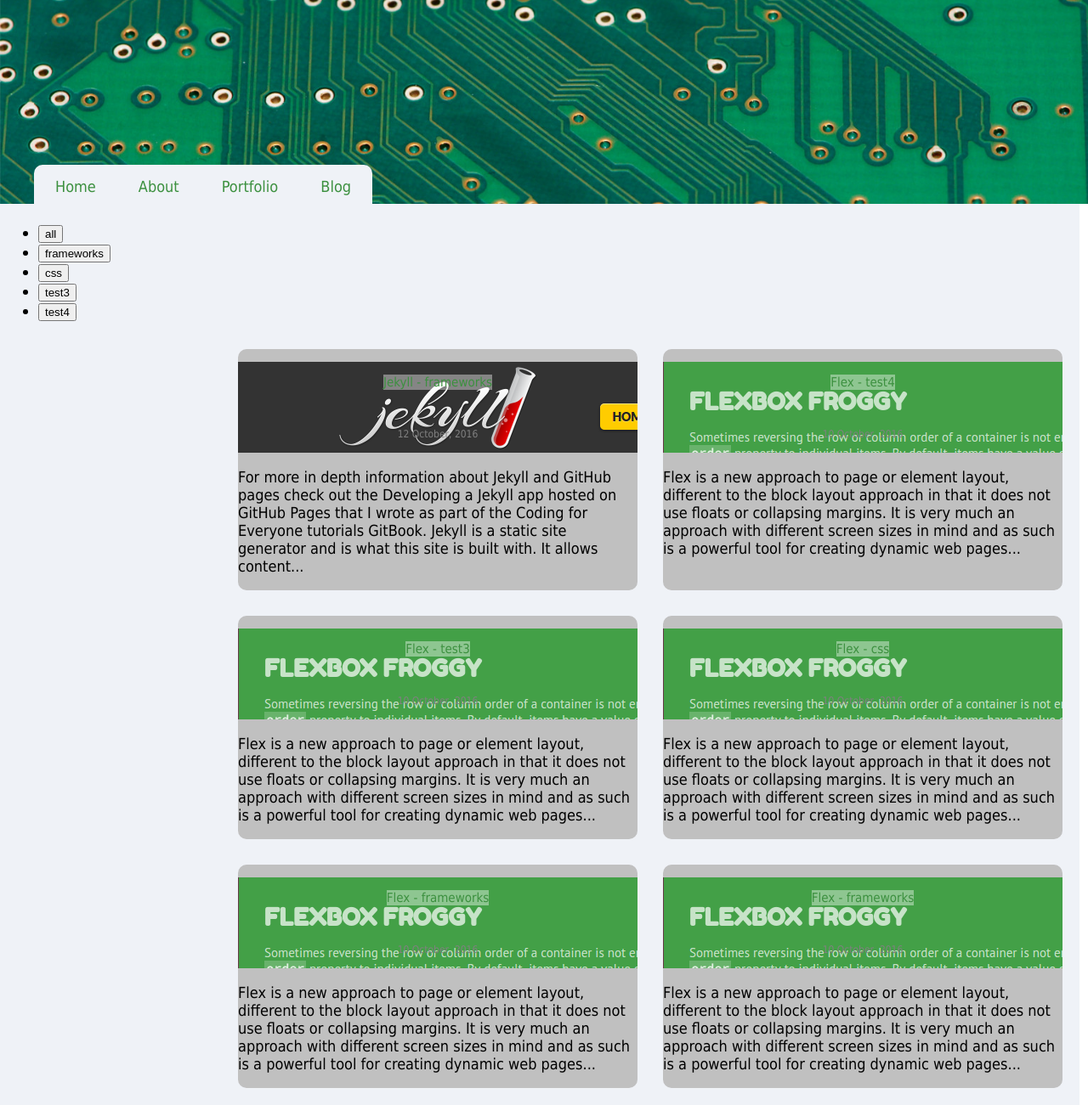
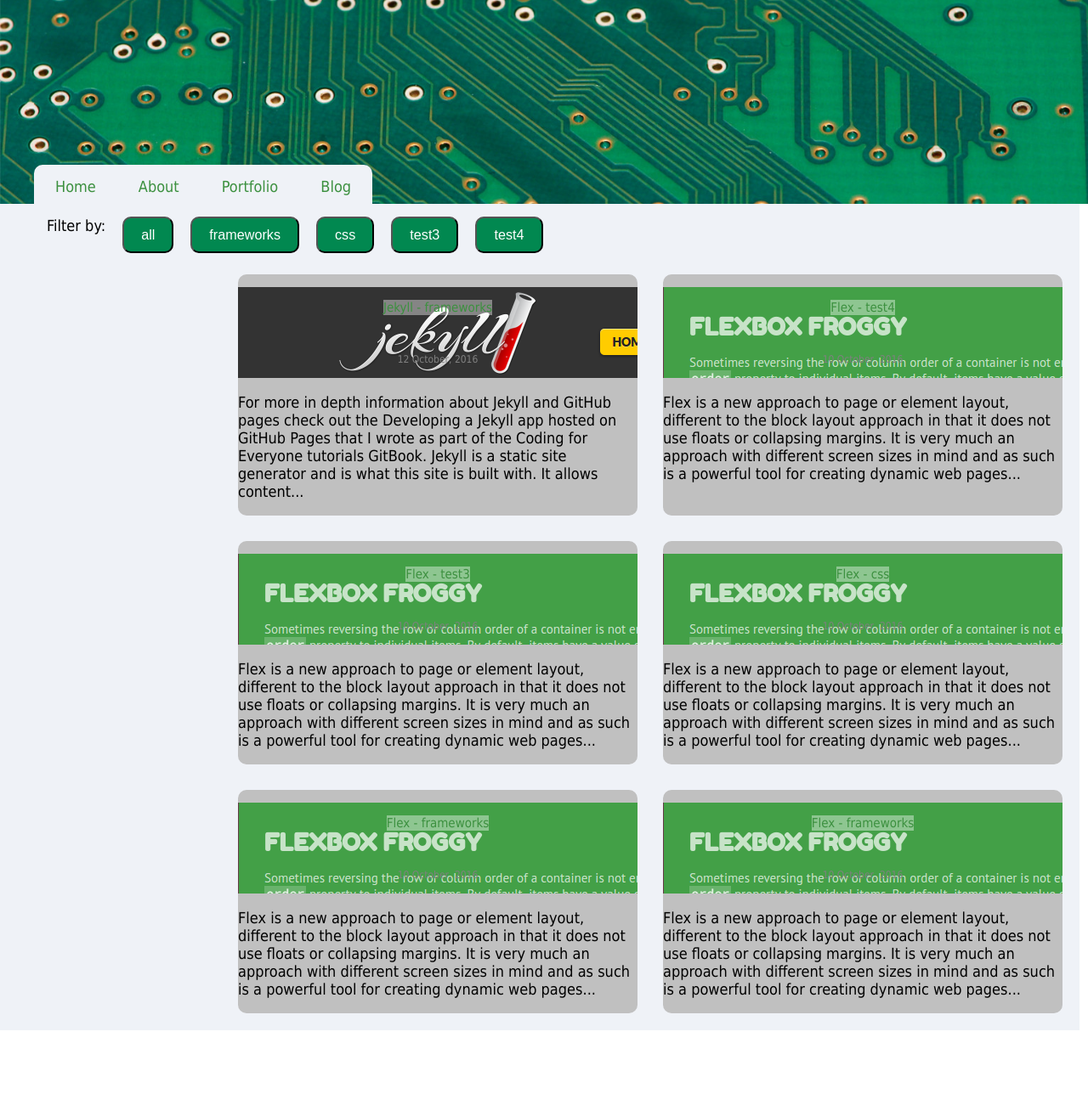
Before and after one commit to pjcevans/homepage-1.0-deprecated, a Jekyll site: the page built from blog/index.html, in a window 1280 px wide. Shown: the whole page at 85% size. Built offline with Jekyll 4.4.1, drawn with Linux system fonts in a browser that asks for light colours; after the commit the page ends 1213 px from its top, so only the background shows below that.

Commit message:
added styles for tag index buttons

```diff
--- a/_layouts/blogIndex.html
+++ b/_layouts/blogIndex.html
@@ -4,13 +4,14 @@
 <div id="flexContainer">
 
   <div id="flexContent" >
-    <div>
-      <ul>
+    <div class="tagBar">
+      <ol>
+        <li><label>Filter by: </label></li>
         <li><button onClick="reset();">all</button></li>
       {% for tag in site.tags %}
         <li><button onClick="showAll('{{tag | pop}}');">{{tag | pop}}</button></li>
       {% endfor %}
-      </ul>
+    </ol>
     </div>
     <div class="contentIndexItem">
       <h1>{{page.excerpt}}</h1>
--- a/css/site.css
+++ b/css/site.css
@@ -1,6 +1,7 @@
   @import "animations.css";
 @import "postsFlex.css";
 @import "navBar.css";
+@import "tagBar.css";
 
 body {
   font-family: Tahoma, Geneva, sans-serif;
--- /dev/null
+++ b/css/tagBar.css
@@ -0,0 +1,45 @@
+.tagBar {
+  display: flex;
+  flex-direction: column;
+  justify-content: flex-end;
+}
+
+.tagBar ol {
+  display: flex;
+  list-style: none;
+  flex-direction: row;
+  justify-content: flex-start;
+  height: 100%;
+  margin: 0;
+}
+
+.tagBar ol li {
+  font-size: 0.8em;
+  padding: 7px;
+  padding-bottom: 2px;
+}
+
+.tagBar ol li button {
+  margin: 0px;
+  border-radius: 10px;
+  background-color: #018850;
+  color: white;
+}
+
+.tagBar ol li button:focus {
+  outline: 0;
+  color: yellow;
+}
+
+@media (min-width: 768px) {
+  .tagBar ol li {
+    font-size: 1em;
+    padding: 10px;
+    margin: 0px;
+  }
+
+  .tagBar ol li button {
+    font-size: 0.9em;
+    padding: 10px 20px 10px 20px;
+  }
+}
```
